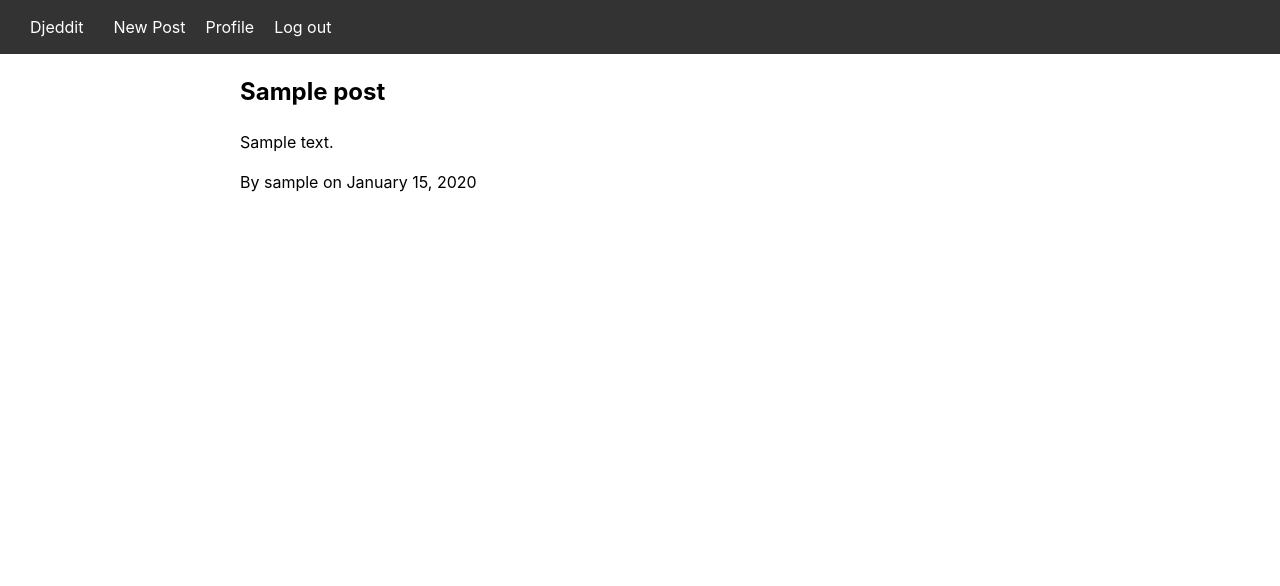
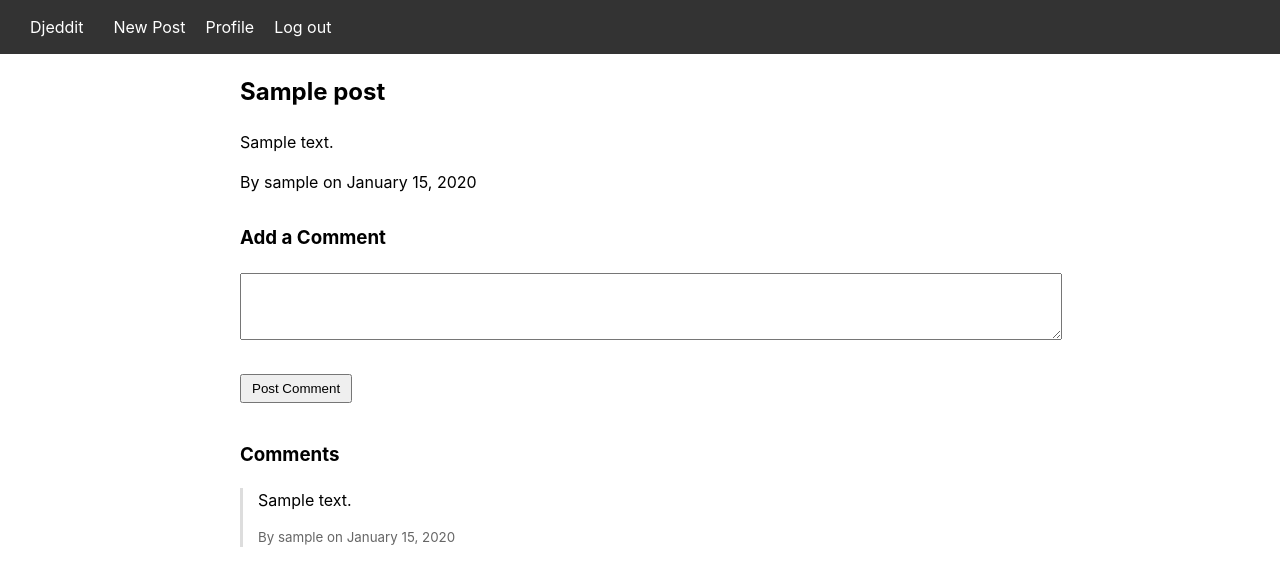
Before and after one commit to bvedant/djeddit, a Django app: page /post/1/ in a window 1280 px wide. Shown: the top 586 px of the page. Run offline with Django 5.2, Linux system fonts and the light colour scheme; a user stored in the database is signed in; tables that the repository leaves empty hold one stand-in row (values such as "Sample post").

Commit message:
feat: Add commenting functionality to posts
- Add comment creation view and URL endpoint
- Update post detail template to display comments
- Add comment form for authenticated users
- Include comment styling in CSS

This commit enables users to:
- View comments on posts
- Add new comments when logged in
- See comment authors and timestamps

Related models were already in place, this implements the frontend
and controller logic for the commenting system.

```diff
--- a/posts/templates/posts/post_detail.html
+++ b/posts/templates/posts/post_detail.html
@@ -5,4 +5,31 @@
         <p>{{ object.content }}</p>
         <p>By {{ object.author }} on {{ object.date_posted|date:"F d, Y" }}</p>
     </article>
+
+    {% if user.is_authenticated %}
+        <div class="comment-form">
+            <h3>Add a Comment</h3>
+            <form method="POST" action="{% url 'add-comment' object.id %}">
+                {% csrf_token %}
+                <div>
+                    <textarea name="content" rows="3" required></textarea>
+                </div>
+                <button type="submit">Post Comment</button>
+            </form>
+        </div>
+    {% endif %}
+
+    <div class="comments">
+        <h3>Comments</h3>
+        {% if object.comments.all %}
+            {% for comment in object.comments.all %}
+                <div class="comment">
+                    <p>{{ comment.content }}</p>
+                    <small>By {{ comment.author }} on {{ comment.date_posted|date:"F d, Y" }}</small>
+                </div>
+            {% endfor %}
+        {% else %}
+            <p>No comments yet. Be the first to comment!</p>
+        {% endif %}
+    </div>
 {% endblock content %}
--- a/posts/urls.py
+++ b/posts/urls.py
@@ -6,4 +6,5 @@ urlpatterns = [
     path('', PostListView.as_view(), name='posts-home'),
     path('post/<int:pk>/', PostDetailView.as_view(), name='post-detail'),
     path('post/new/', PostCreateView.as_view(), name='post-create'),
+    path('post/<int:post_id>/comment/', views.add_comment, name='add-comment'),
 ]
--- a/posts/views.py
+++ b/posts/views.py
@@ -1,4 +1,4 @@
-from django.shortcuts import render, get_object_or_404
+from django.shortcuts import render, get_object_or_404, redirect
 from django.contrib.auth.decorators import login_required
 from .models import Post, Comment
 from django.views.generic import ListView, DetailView, CreateView, UpdateView, DeleteView
@@ -28,3 +28,17 @@ class PostCreateView(LoginRequiredMixin, CreateView):
 
     def get_success_url(self):
         return reverse('post-detail', kwargs={'pk': self.object.pk})
+
+@login_required
+def add_comment(request, post_id):
+    post = get_object_or_404(Post, id=post_id)
+    if request.method == 'POST':
+        content = request.POST.get('content')
+        if content:
+            Comment.objects.create(
+                post=post,
+                author=request.user,
+                content=content
+            )
+            return redirect('post-detail', pk=post_id)
+    return redirect('post-detail', pk=post_id)
--- a/static/css/styles.css
+++ b/static/css/styles.css
@@ -75,3 +75,29 @@ button {
     padding: 0;
     list-style: none;
 }
+
+.comment-form {
+    margin: 30px 0;
+}
+
+.comment-form textarea {
+    width: 100%;
+    padding: 10px;
+    margin-bottom: 10px;
+}
+
+.comments {
+    margin-top: 30px;
+}
+
+.comment {
+    border-left: 3px solid #ddd;
+    padding-left: 15px;
+    margin-bottom: 20px;
+}
+
+.comment small {
+    color: #666;
+    display: block;
+    margin-top: 5px;
+}
```
